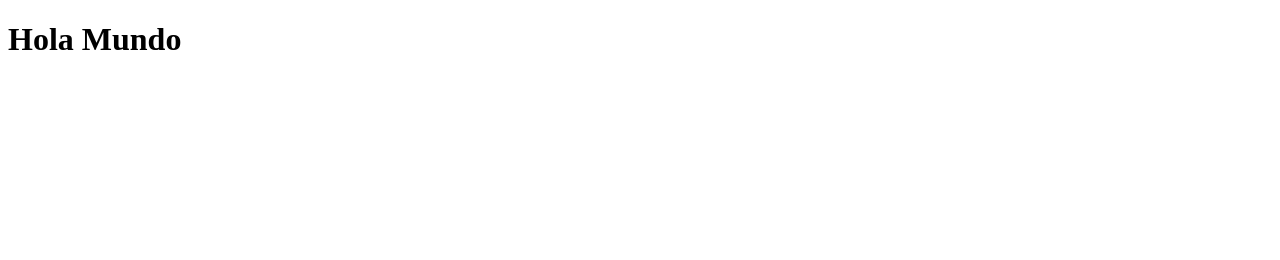
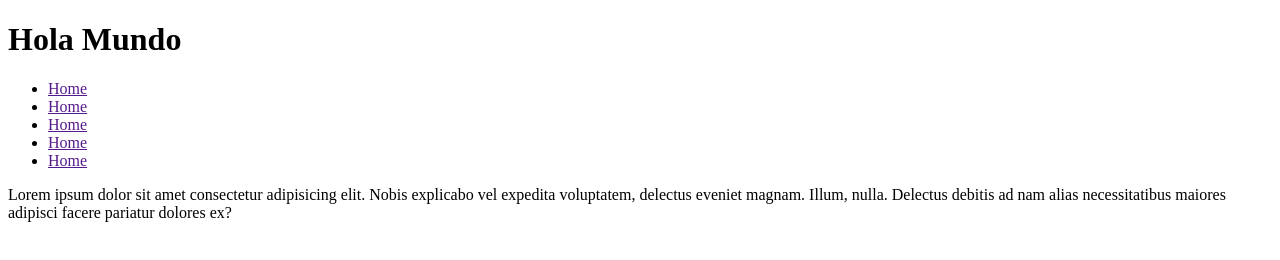
Before and after one commit to CarolinaVrl/Folder_1, a plain HTML site: page index.html in a window 1280 px wide. Drawn offline with Linux system fonts and the light colour scheme.

Commit message:
changes_develop

```diff
--- a/index.html
+++ b/index.html
@@ -8,7 +8,27 @@
     <title>Carpeta</title>
 </head>
 <body>
-    <h1>Hola Mundo</h1>
+    <head>
+        <h1>Hola Mundo</h1>
+        <nav>
+            <ul>
+                <li><a href="">Home</a></li>
+                <li><a href="">Home</a></li>
+                <li><a href="">Home</a></li>
+                <li><a href="">Home</a></li>
+                <li><a href="">Home</a></li>
+            </ul>
+        </nav>
+    </head>
+    <main>
+        <section>
+            <p>
+                Lorem ipsum dolor sit amet consectetur adipisicing elit. Nobis explicabo vel expedita voluptatem, delectus eveniet magnam. Illum, nulla. Delectus debitis ad nam alias necessitatibus maiores adipisci facere pariatur dolores ex?
+            </p>
+        </section>
+    </main>
+
+
 
 </body>
 </html>
```
